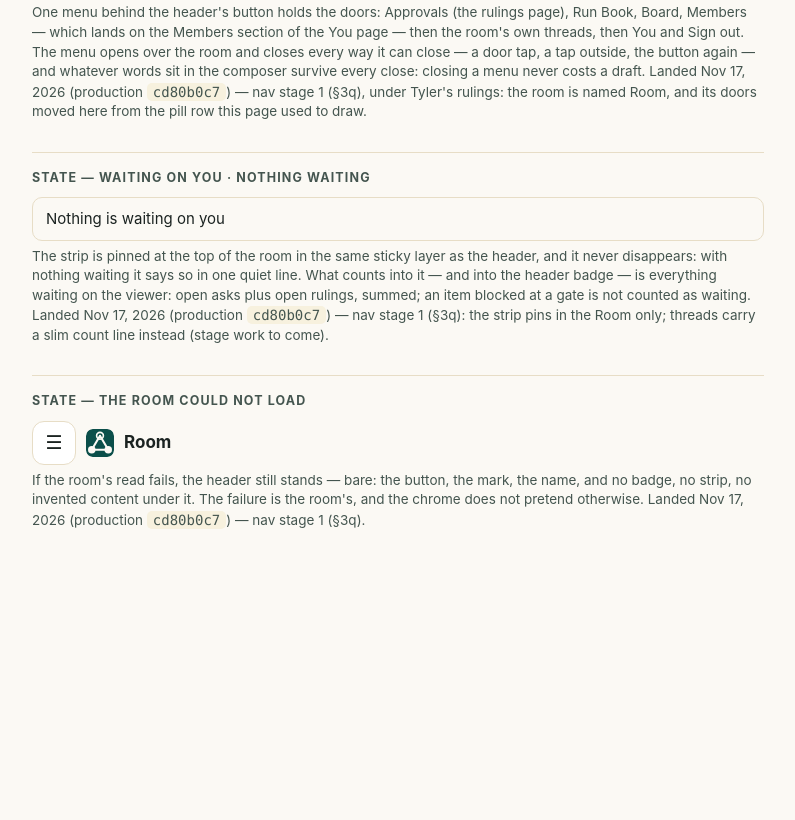
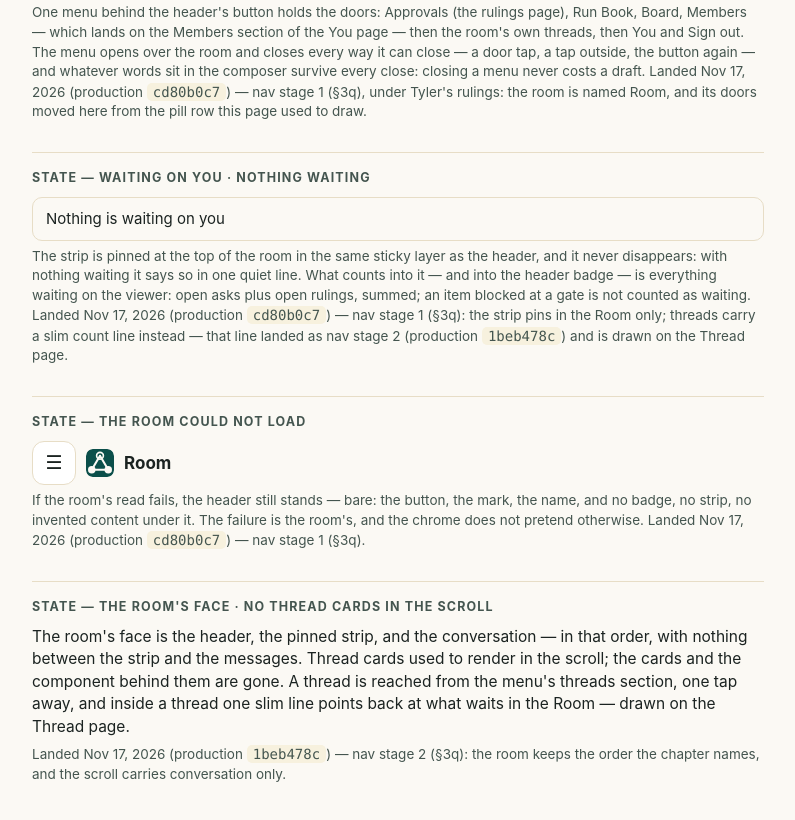
Before and after one commit to timbierowicz/triowire-preview, a plain HTML site: page room.html in a window 1280 px wide. Shown: the part 5594-6414 px from the top of the page, without its empty margins (242-1037 px from the left). Before the commit the page ends 6178 px from the top, so only its background shows below. Drawn offline with Linux system fonts and the light colour scheme.

Commit message:
Preview sync — nav stage 2 landing (Nov 17, 2026; production 1beb478c, §3q stage 2, Tyler's tap): thread cards out of the room's scroll, and the thread slim count line. Room page: the header comment and a new drawn state record the landed face — header, pinned strip, conversation, nothing between the strip and the messages; the cards and their component are gone, threads are reached from the menu's threads section — and the strip state's note now records the slim line as landed on the Thread page. Thread page: the slim line stands in the main drawing under the header (1 waiting on you in the Room, linking back to the Room) and in two new drawn states — waiting, and the zero state (Nothing is waiting on you in the Room — the strip's own zero wording with the Room named; the line never vanishes). Sitemap: the Room and Thread rows record the landing (production 1beb478c) and their States-drawn lists name the new faces; the Room row also records R-V3 first-entry weighting as stopped, not landed (no purpose source in the app; the seen-once marker's mechanism unspecced — waits on rulings). Stamps unchanged (Room and Thread stay Drift per AC-A7 — the full pass waits on W2 and the owed signed-in live tap-walk; Receipt-line brick untouched, stamp flip still an open ruling)

```diff
--- a/room.html
+++ b/room.html
@@ -20,7 +20,13 @@
        under it the pinned Waiting-on-you strip, header and strip in one
        sticky layer. The pill navigation row this page used to draw is
        retired on the room; its doors live in the menu (drawn open in
-       the states at the foot of this page). -->
+       the states at the foot of this page).
+       Nav stage 2 (production 1beb478c): the room's face under the
+       chrome is the conversation only — the thread cards that sat in
+       the scroll are gone, component and all; threads are reached
+       from the menu's threads section, and a thread carries one slim
+       count line back to the strip (drawn on the Thread page). The
+       no-cards face is drawn in the states at the foot of this page. -->
   <div style="display:flex;align-items:center;gap:10px">
     <span style="position:relative;display:inline-flex;align-items:center;justify-content:center;width:44px;height:44px;border:1px solid var(--line);border-radius:12px;background:var(--card);font-size:19px">☰<span style="position:absolute;top:-6px;right:-6px;background:#f2b33d;color:#1b2321;border-radius:999px;font-size:12px;font-weight:700;padding:2px 7px">1</span></span>
     <img class="brandmark" src="assets/triowire-mark-small.svg" alt="" width="28" height="28">
@@ -258,7 +264,7 @@
   <div class="statesec">
     <p class="statelabel">State — Waiting on you · nothing waiting</p>
     <div style="border:1px solid var(--line);border-radius:10px;padding:10px 13px;font-size:15px">Nothing is waiting on you</div>
-    <p class="quietline" style="font-size:13.5px;margin-top:6px">The strip is pinned at the top of the room in the same sticky layer as the header, and it never disappears: with nothing waiting it says so in one quiet line. What counts into it — and into the header badge — is everything waiting on the viewer: open asks plus open rulings, summed; an item blocked at a gate is not counted as waiting. Landed Nov 17, 2026 (production <code>cd80b0c7</code>) — nav stage 1 (§3q): the strip pins in the Room only; threads carry a slim count line instead (stage work to come).</p>
+    <p class="quietline" style="font-size:13.5px;margin-top:6px">The strip is pinned at the top of the room in the same sticky layer as the header, and it never disappears: with nothing waiting it says so in one quiet line. What counts into it — and into the header badge — is everything waiting on the viewer: open asks plus open rulings, summed; an item blocked at a gate is not counted as waiting. Landed Nov 17, 2026 (production <code>cd80b0c7</code>) — nav stage 1 (§3q): the strip pins in the Room only; threads carry a slim count line instead — that line landed as nav stage 2 (production <code>1beb478c</code>) and is drawn on the Thread page.</p>
   </div>
   <div class="statesec">
     <p class="statelabel">State — the room could not load</p>
@@ -269,6 +275,11 @@
     </div>
     <p class="quietline" style="font-size:13.5px;margin-top:6px">If the room's read fails, the header still stands — bare: the button, the mark, the name, and no badge, no strip, no invented content under it. The failure is the room's, and the chrome does not pretend otherwise. Landed Nov 17, 2026 (production <code>cd80b0c7</code>) — nav stage 1 (§3q).</p>
   </div>
+  <div class="statesec">
+    <p class="statelabel">State — the room's face · no thread cards in the scroll</p>
+    <p style="font-size:15.5px;margin:0">The room's face is the header, the pinned strip, and the conversation — in that order, with nothing between the strip and the messages. Thread cards used to render in the scroll; the cards and the component behind them are gone. A thread is reached from the menu's threads section, one tap away, and inside a thread one slim line points back at what waits in the Room — drawn on the Thread page.</p>
+    <p class="quietline" style="font-size:13.5px;margin-top:6px">Landed Nov 17, 2026 (production <code>1beb478c</code>) — nav stage 2 (§3q): the room keeps the order the chapter names, and the scroll carries conversation only.</p>
+  </div>
 </div>
 
 </body>
```
Also changed, not shown: sitemap.html (+2 -2 lines), thread.html (+17 -0 lines).
